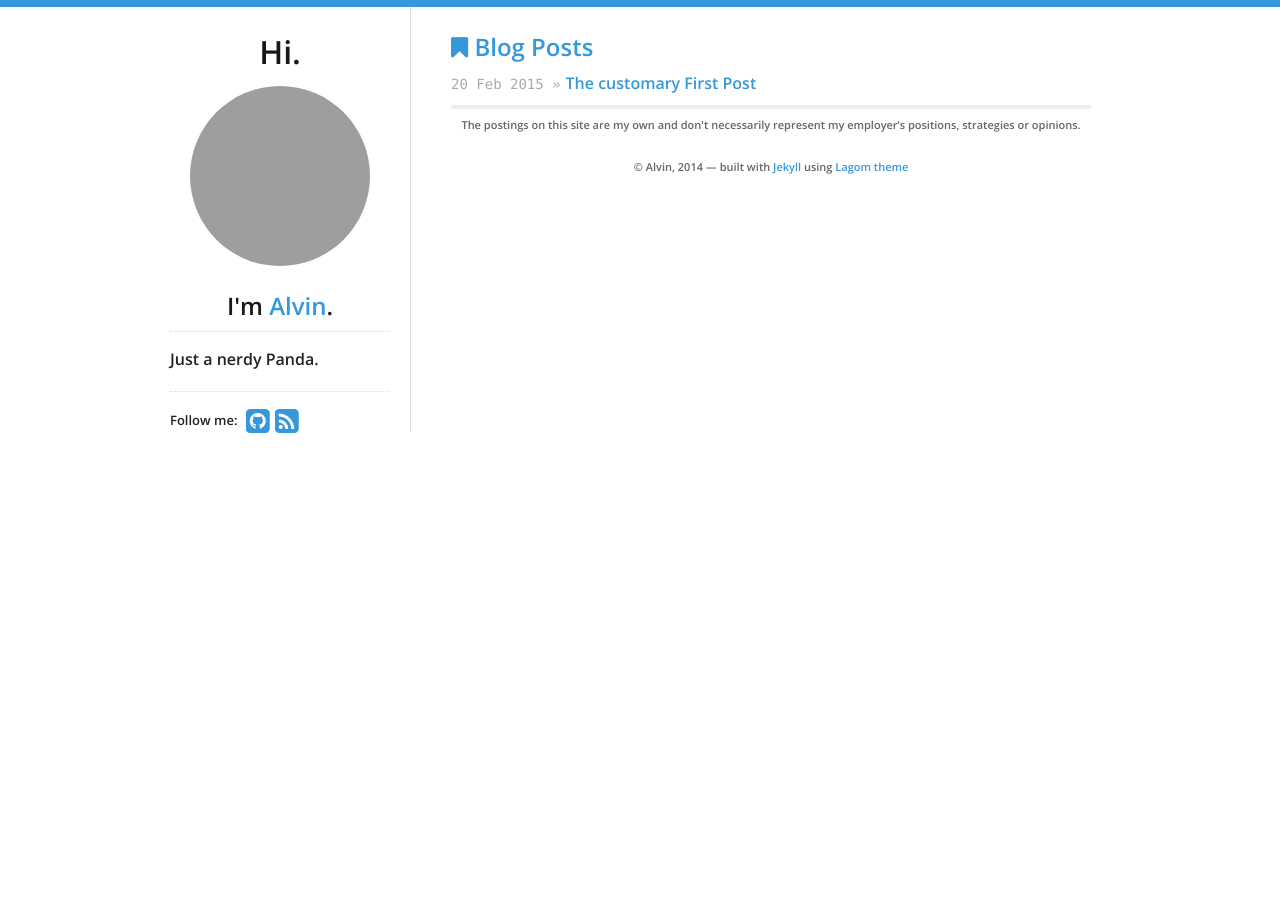
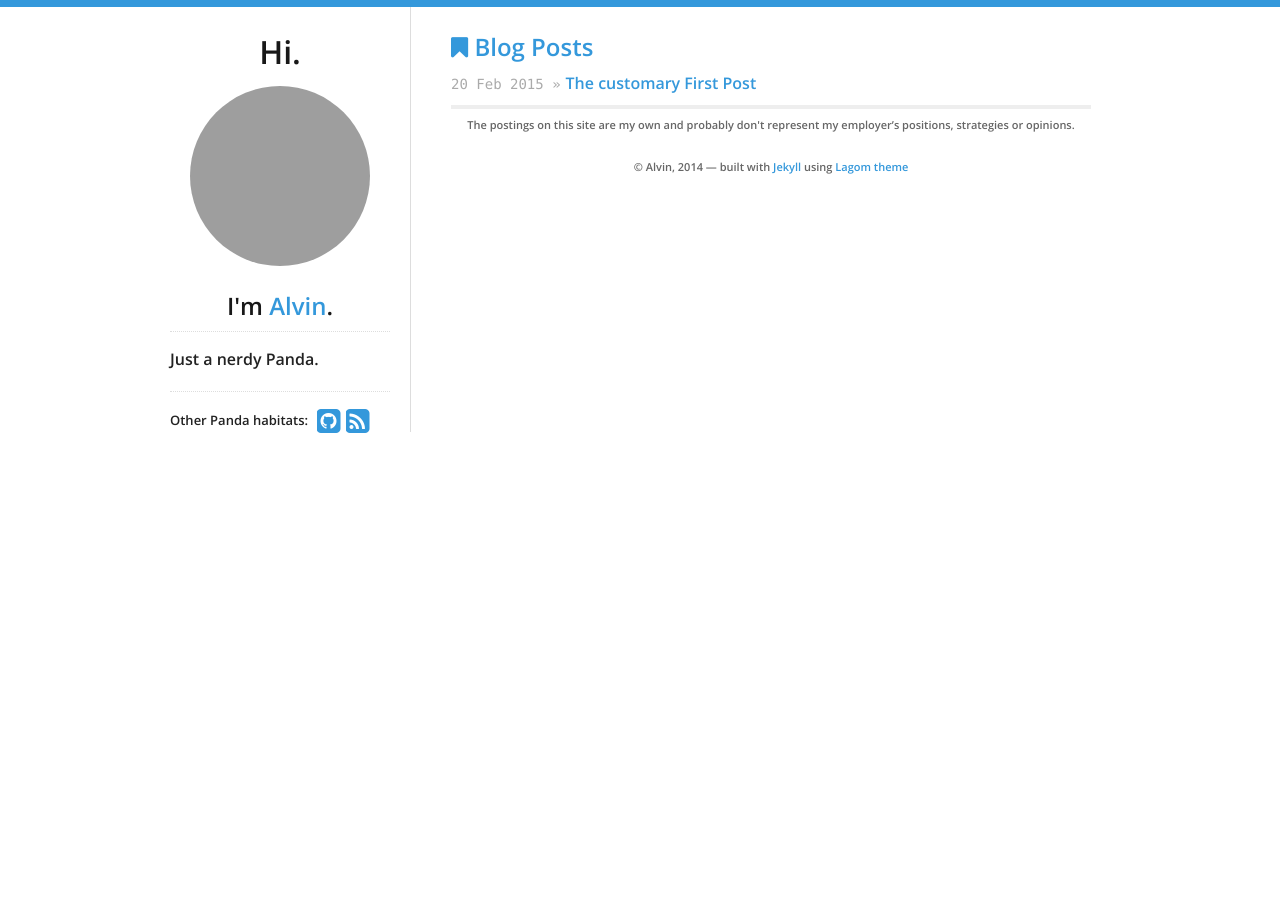
Before and after one commit to swanson/lagom, a Jekyll site: the page built from index.html, in a window 1280 px wide. Built offline with Jekyll 4.4.1, drawn with Linux system fonts in a browser that asks for light colours; nearby versions of some CDN libraries; grey boxes are pictures that could not be loaded.

Commit message:
(copy) Minor changes to copy

```diff
--- a/_includes/footer.html
+++ b/_includes/footer.html
@@ -1,7 +1,7 @@
 <div class="disclaimer">
   {% if site.data.theme.show_disclaimer %}
   <p>
-    The postings on this site are my own and don't necessarily represent my
+    The postings on this site are my own and probably don't represent my
     employer’s positions, strategies or opinions.
   </p>
   {% endif %}
--- a/_includes/social.html
+++ b/_includes/social.html
@@ -1,4 +1,4 @@
-Follow me:
+Other Panda habitats:
 <div id="stalker">
   {% if site.data.theme.social.github %}
   <a title="{{ site.data.theme.social.github }} on Github" href="https://github.com/{{ site.data.theme.social.github }}">
```
